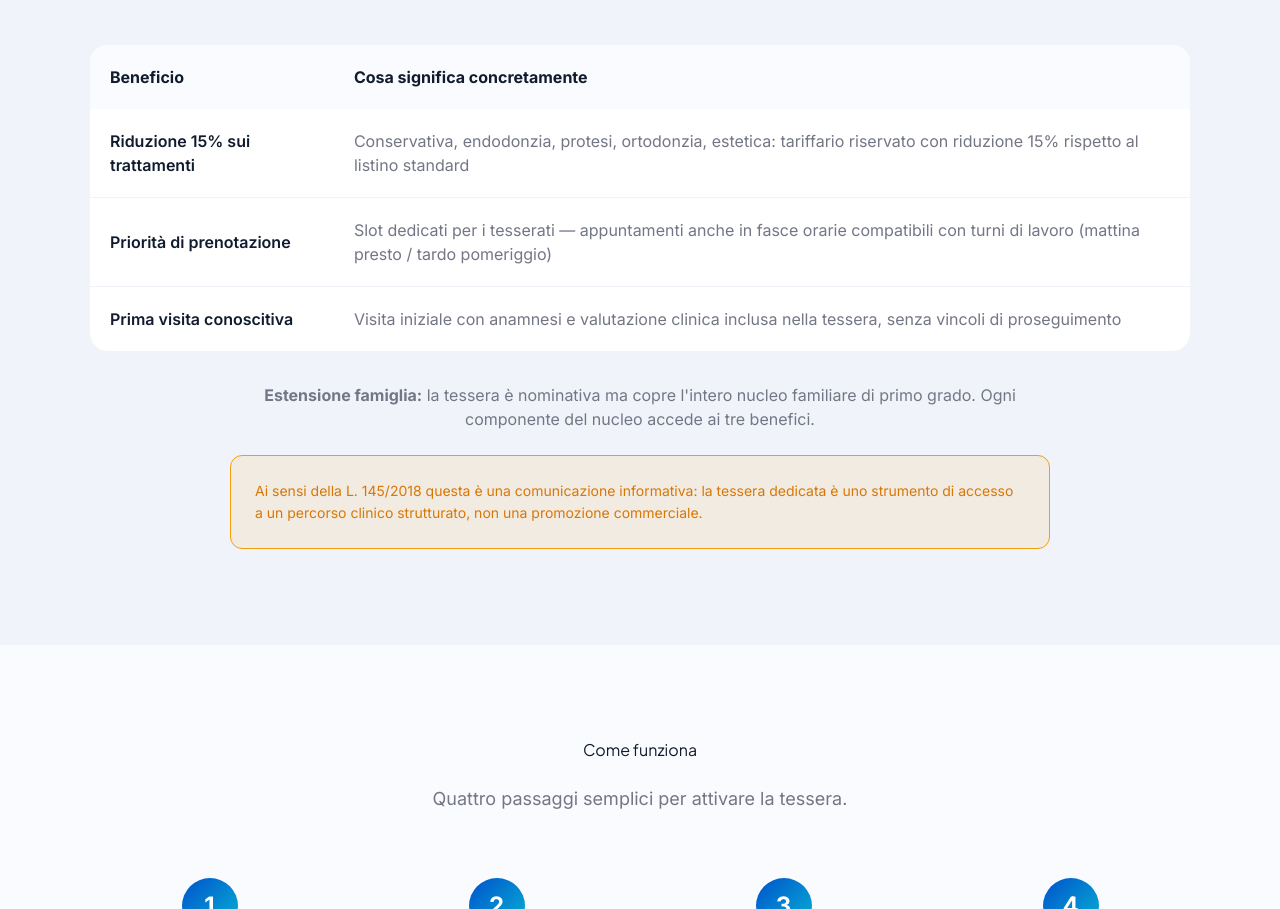
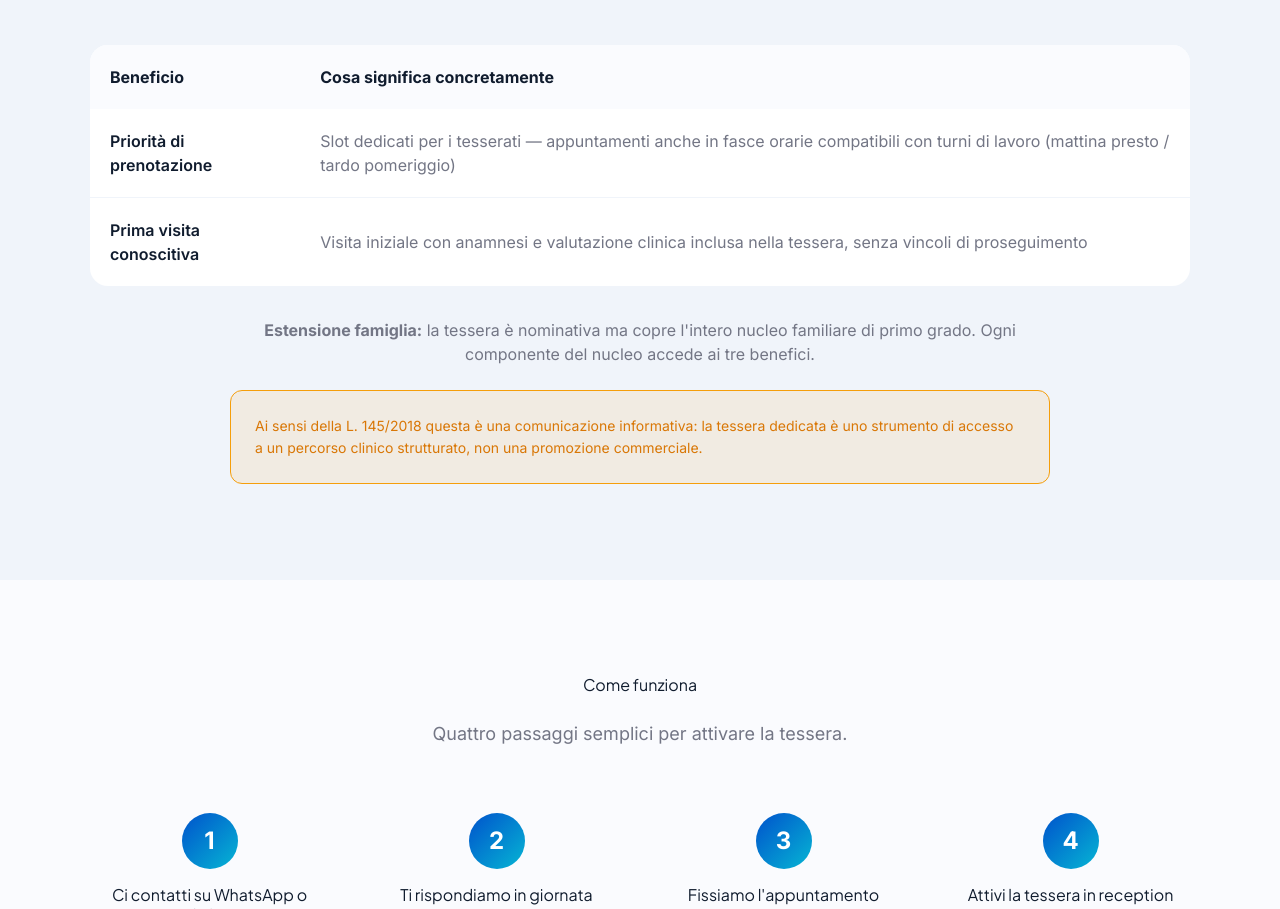
Before and after one commit to Jnojokes/holdent_landing_2, a website: page index.html in a window 1280 px wide. Shown: the part 4153-5062 px from the top of the page. Drawn offline with nearby package versions, Linux system fonts and the light colour scheme.

Commit message:
Update index.html

```diff
--- a/index.html
+++ b/index.html
@@ -891,10 +891,7 @@ Chiama 030 9826416</a>
           </tr>
         </thead>
         <tbody>
-          <tr>
-            <td>Riduzione 15% sui trattamenti</td>
-            <td>Conservativa, endodonzia, protesi, ortodonzia, estetica: tariffario riservato con riduzione 15% rispetto al listino standard</td>
-          </tr>
+
           <tr>
             <td>Priorità di prenotazione</td>
             <td>Slot dedicati per i tesserati — appuntamenti anche in fasce orarie compatibili con turni di lavoro (mattina presto / tardo pomeriggio)</td>
```
